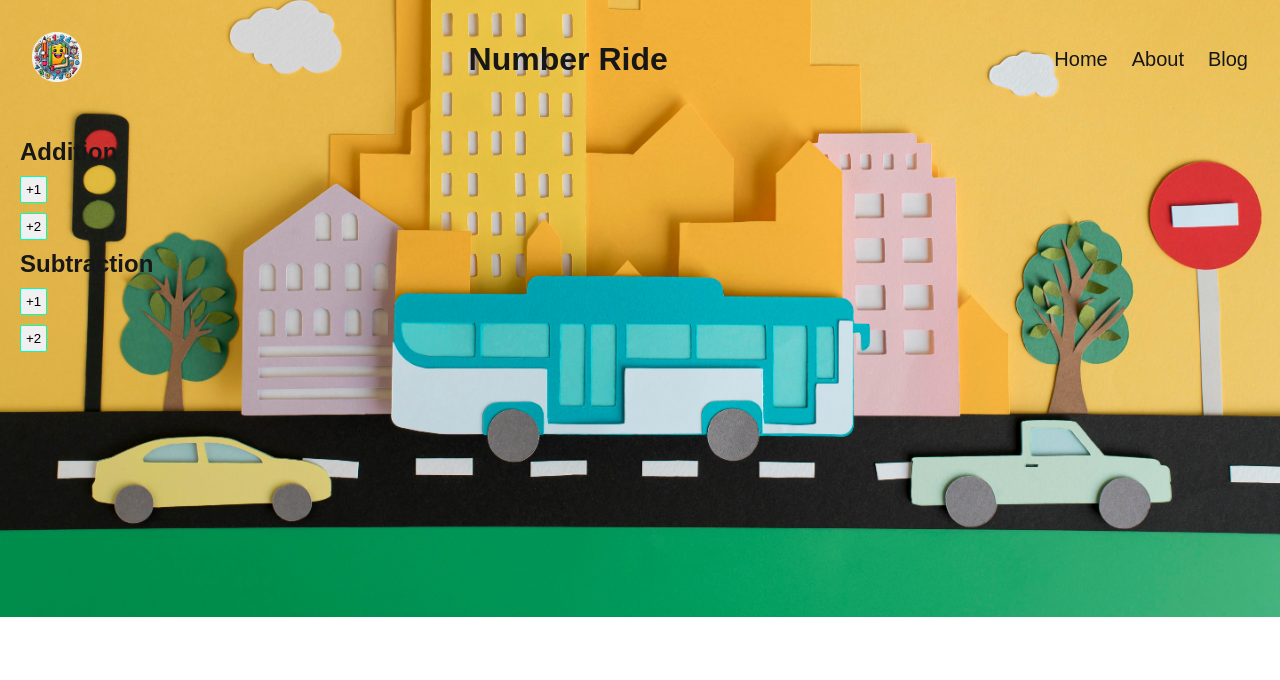
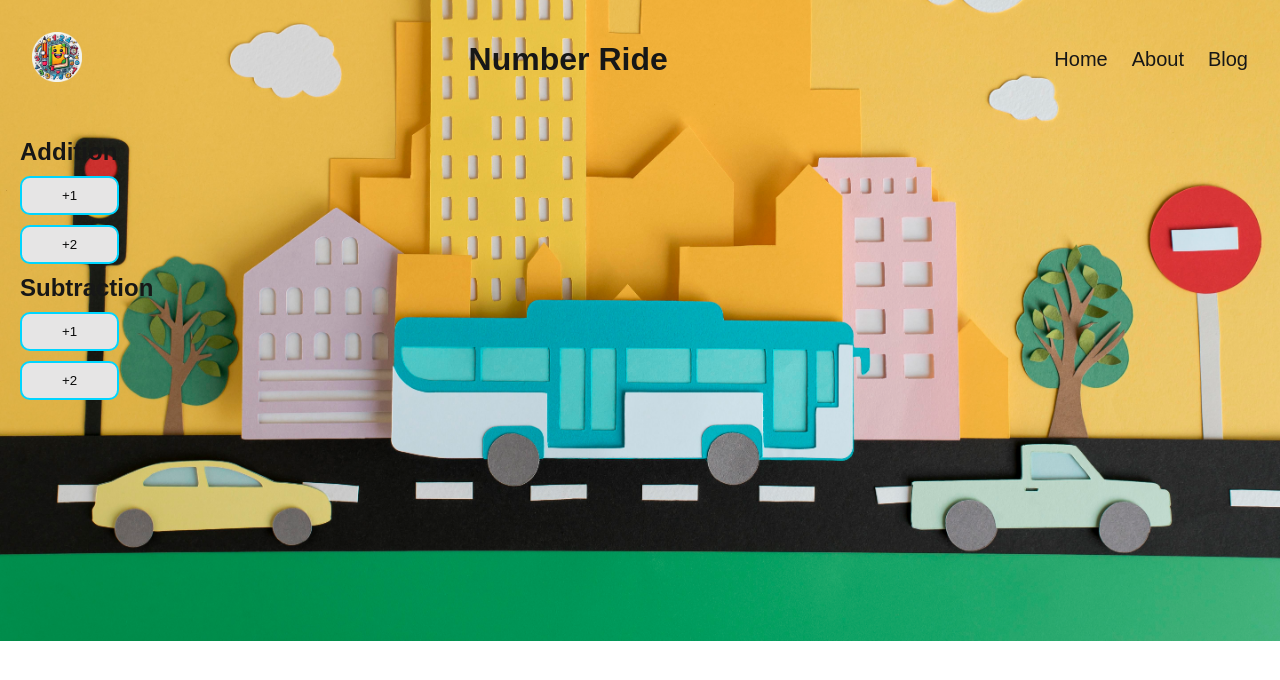
Before and after one commit to jacquelyn-bradshaw/number-ride, a Next.js app: page / in a window 1280 px wide. Shown: the top 680 px of the page. Built offline with nearby package versions, Linux system fonts and the light colour scheme.

Commit message:
improve look of buttons

```diff
--- a/components/button/button.module.scss
+++ b/components/button/button.module.scss
@@ -1,9 +1,9 @@
 .button {
-  padding: 5px;
-  border-radius: 2px;
-  background-color: #f0f0f0;
-  border: 1px solid rgb(0, 255, 187);
-  color: black;
+  padding: 10px 40px;
+  border-radius: 10px;
+  background-color: rgb(230, 229, 229);
+  border: 2px solid rgb(0, 213, 255);
+  color: rgb(11, 11, 11);
   display: block;
   margin: 10px 0;
 }
```
